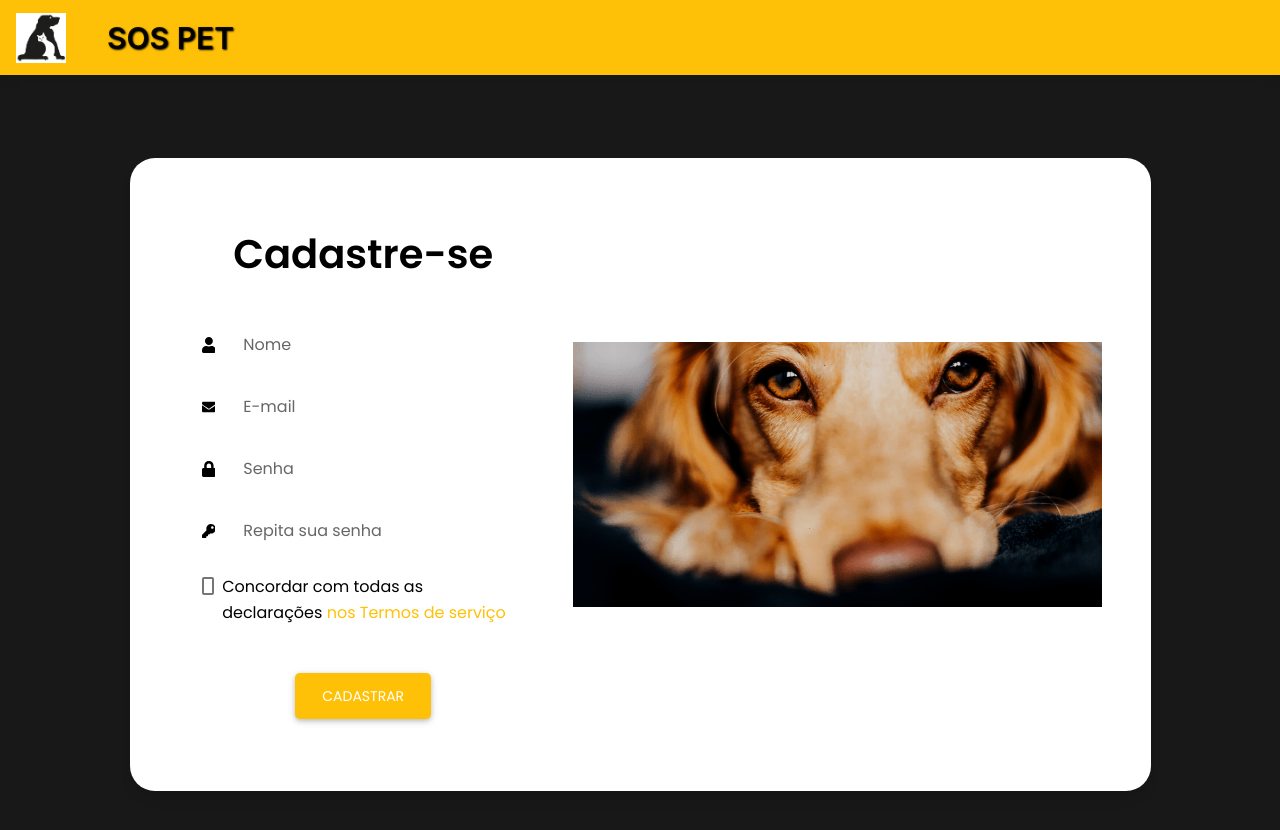
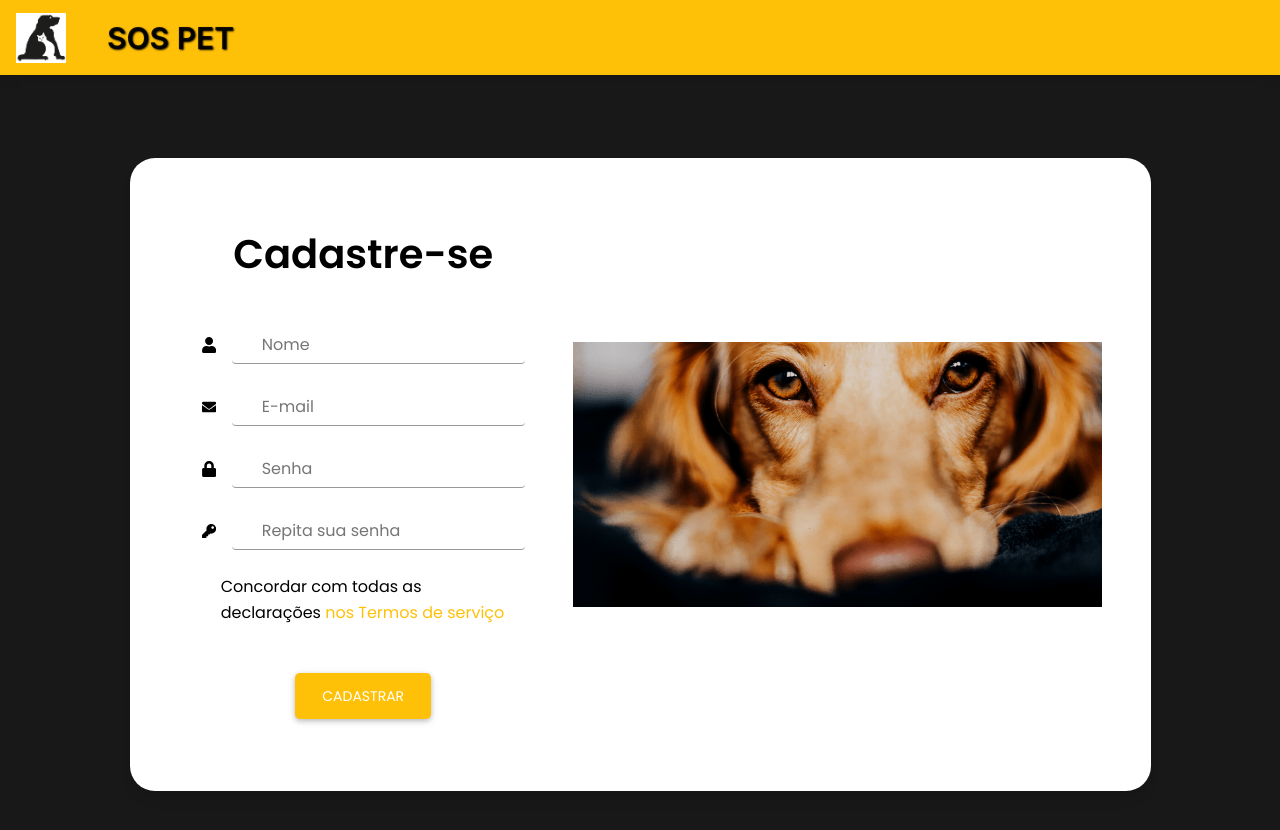
Before and after one commit to Anderson1289/SOS-PET-new-version-, a React (Create React App) app in the folder sos-pet/: page / in a window 1280 px wide. Shown: the top 830 px of the page. Built offline with nearby package versions, Linux system fonts and the light colour scheme.

Commit message:
adjustments to the registration form

```diff
--- a/sos-pet/src/components/Header/index.tsx
+++ b/sos-pet/src/components/Header/index.tsx
@@ -34,7 +34,7 @@ export function Header (){
                     alt="First slide"
                     />
                     <Carousel.Caption>
-                    <h3 className="title">Todo animal de rua merece um lar</h3>
+                    <h3 className="title">Todo animal merece um lar</h3>
                     <p className="title">E todo lar merece um animal que veio da rua.</p>
                     </Carousel.Caption>
                 </Carousel.Item>
--- a/sos-pet/src/components/Login/index.tsx
+++ b/sos-pet/src/components/Login/index.tsx
@@ -19,7 +19,7 @@ export function Login() {
                                 <Form.Control type="password" placeholder="Digite sua senha" required/>
                             </Form.Group>
                             <Form.Group className="mb-3" controlId="formBasicCheckbox">
-                                <Form.Check className="user" type="checkbox" label="Eu concordo com o termo do usuário" required/>
+                                <Form.Check className="user" type="checkbox" label="Eu concordo com os termos e condições de uso" required/>
                                 <a href="http://" className="password" target="_blank" rel="noopener noreferrer">Esqueci minha senha</a>
                             </Form.Group>
                             <Button className="button-enter" type="submit">
--- a/sos-pet/src/components/SignUp/index.tsx
+++ b/sos-pet/src/components/SignUp/index.tsx
@@ -18,37 +18,24 @@ export function SignUp(){
                                     <p className="text-center h1 fw-bold mb-5 mx-1 mx-md-4 mt-4">Cadastre-se</p>
 
                                     <form className="mx-1 mx-md-4">
-
                                         <div className="d-flex flex-row align-items-center mb-4">
                                             <FaUser className="fas fa-user fa-lg me-3 fa-fw"/>
-                                        <div className="form-outline flex-fill mb-0">
-                                        <input type="text" className="form-control" required/>
-                                        <label className="form-label">Nome</label>
-                                        </div>
+                                            <input type="text" className="form-control" placeholder="Nome" required/>
                                         </div>
 
                                         <div className="d-flex flex-row align-items-center mb-4">
                                             <FaEnvelope className="fas fa-envelope fa-lg me-3 fa-fw"/>
-                                        <div className="form-outline flex-fill mb-0">
-                                        <input type="email" className="form-control" required/>
-                                        <label className="form-label">E-mail</label>
-                                        </div>
+                                        <input type="email" className="form-control" placeholder="E-mail" required/>
                                         </div>
 
                                         <div className="d-flex flex-row align-items-center mb-4">
                                             <FaLock className="fas fa-lock fa-lg me-3 fa-fw"/>
-                                        <div className="form-outline flex-fill mb-0">
-                                        <input type="password" className="form-control" required/>
-                                        <label className="form-label">Senha</label>
-                                        </div>
+                                            <input type="password" className="form-control" placeholder="Senha" required/>
                                         </div>
 
                                         <div className="d-flex flex-row align-items-center mb-4">
                                             <FaKey className="fas fa-key fa-lg me-3 fa-fw"/>
-                                        <div className="form-outline flex-fill mb-0">
-                                            <input className="password form-control" required/>
-                                            <label className="form-label"> Repita sua senha</label>
-                                        </div>
+                                                <input className="password form-control" placeholder="Repita sua senha" required/>
                                         </div>
 
                                         <UseTerm className="form-check d-flex justify-content-center mb-5">
--- a/sos-pet/src/components/SignUp/styles.ts
+++ b/sos-pet/src/components/SignUp/styles.ts
@@ -5,6 +5,26 @@ export const Section = styled.div `
 
     .card {
         border-radius: 25px;
+    }
+
+    .form-control {
+        border-bottom: 1px solid #999;
+        width: 100%;
+        display: block;
+        padding: 6px 30px;
+        font-family: Poppins;
+        box-sizing: border-box;
+    }
+
+    textarea, input, select,
+    textarea:focus, input:focus, select:focus {
+        box-shadow: 0 0 0 0;
+        border: 0 none;
+        outline: 0;
+    }
+
+    .form-input:focus {
+        color: yellow;
     }
 `
 export const Body = styled.div `
```
Lines whose indentation alone changed are shown as unchanged.
